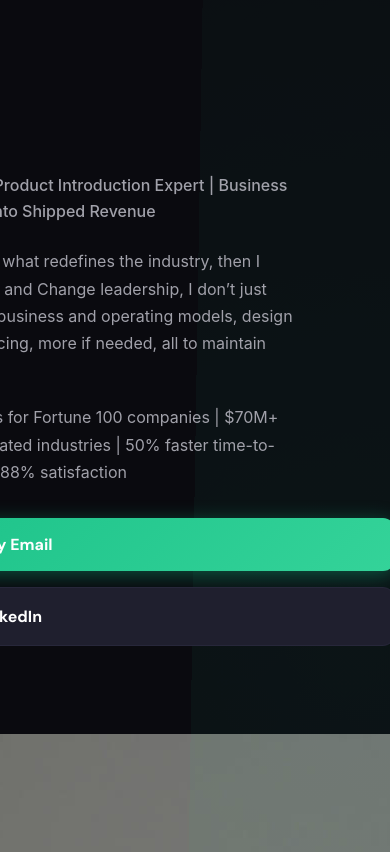
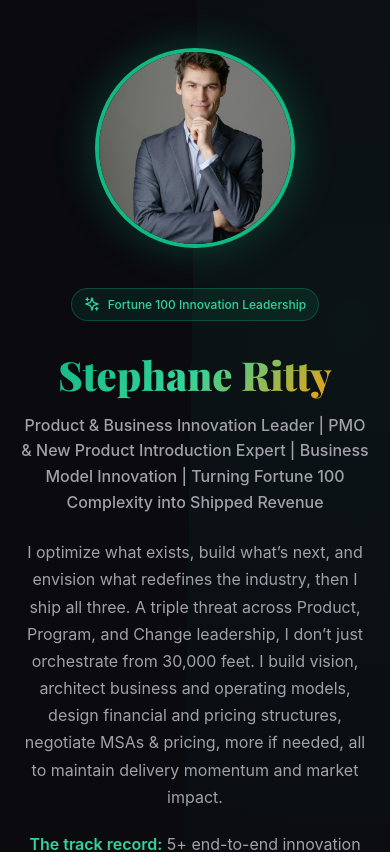
Before and after one commit to stephaneritty-del/portfolio, a React (Vite) app: page / in a window 390 px wide. Shown: the top 852 px of the page. Built offline with nearby package versions, Linux system fonts and the light colour scheme.

Commit message:
Update App.css

```diff
--- a/src/App.css
+++ b/src/App.css
@@ -85,6 +85,57 @@ body {
   z-index: 2;
   animation: fadeInUp 1s ease-out;
 }
+
+
+.hero-layout {
+  display: flex;
+  align-items: center;
+  gap: 4rem;
+  max-width: 1400px;
+  width: 100%;
+  z-index: 2;
+}
+
+.hero-photo-container {
+  flex-shrink: 0;
+  animation: fadeInUp 1s ease-out 0.4s both;
+}
+
+.hero-photo {
+  width: 280px;
+  height: 280px;
+  border-radius: 50%;
+  object-fit: cover;
+  border: 4px solid var(--color-primary);
+  box-shadow: 0 0 40px rgba(16, 185, 129, 0.3);
+  transition: var(--transition);
+}
+
+.hero-photo:hover {
+  transform: scale(1.05);
+  box-shadow: 0 0 60px rgba(16, 185, 129, 0.5);
+}
+
+@media (max-width: 968px) {
+  .hero-layout {
+    flex-direction: column-reverse;
+    gap: 2rem;
+    text-align: center;
+  }
+
+  .hero-photo {
+    width: 200px;
+    height: 200px;
+  }
+
+  .hero-content {
+    display: flex;
+    flex-direction: column;
+    align-items: center;
+  }
+}
+
+
 
 @keyframes fadeInUp {
   from {
```
